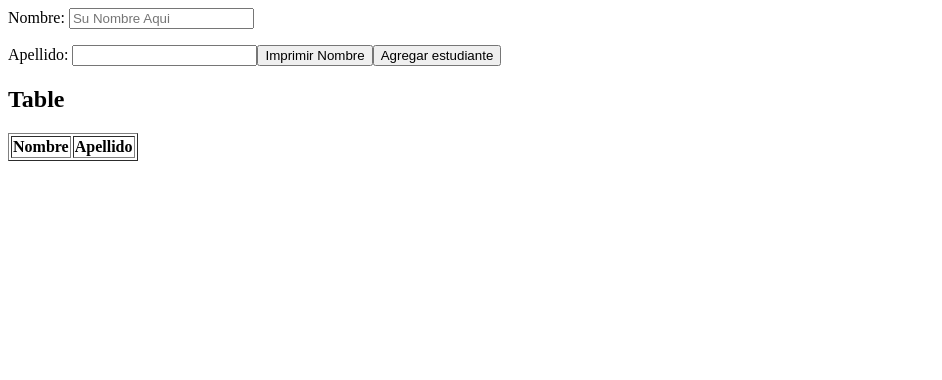
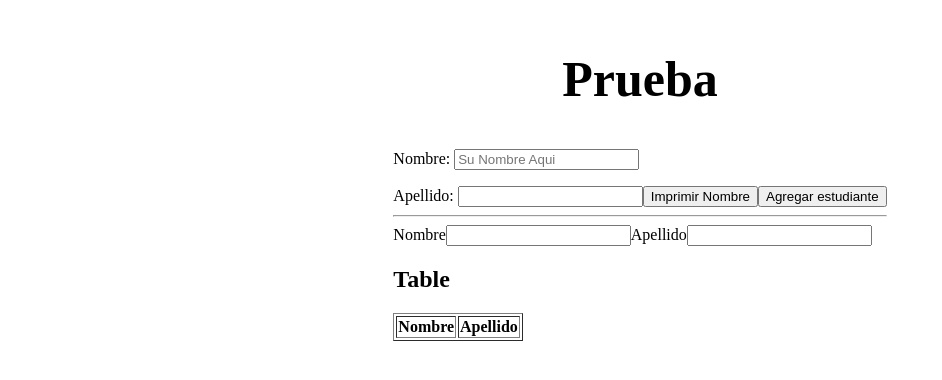
Before and after one commit to KaiOxS/pw_vue_u2_fc, a Vue app: page / in a window 1280 px wide. Shown: the top 380 px of the page, without its empty margins (0-942 px from the left). Built offline with nearby package versions, Linux system fonts and the light colour scheme.

Commit message:
Taller 16

```diff
--- a/src/App.vue
+++ b/src/App.vue
@@ -16,5 +16,4 @@
 </script>
 
 <style>
-
 </style>
--- a/src/components/Directivas.vue
+++ b/src/components/Directivas.vue
@@ -16,6 +16,19 @@
     <button v-on:click="agregarEstudiante()">Agregar estudiante</button>
     <!--<h1>{{ arreglo[0] }}</h1>-->
 
+    <hr />
+
+    <label for="id_nombre_1">Nombre</label>
+    <input v-model="nombre" id="id_nombre_1" type="text" />
+
+    <label for="id_apellido_1">Apellido</label>
+    <input
+      v-on:keypress.enter="agregarEstudiante1"
+      v-model="apellido"
+      id="id_apellido_1"
+      type="text"
+    />
+
     <ul>
       <li v-show="nombre" v-for="{ nombre, apellido } in arreglo" :key="nombre">
         {{ nombre }}-{{ apellido }}
@@ -30,9 +43,13 @@
         </tr>
       </thead>
       <tbody>
-            <tr v-show="nombre" v-for="{ nombre, apellido } in arreglo" :key="nombre">
-                <td> {{ nombre }}</td>
-                <td> {{ apellido }}</td>
+        <tr
+          v-show="nombre"
+          v-for="{ nombre, apellido } in arreglo"
+          :key="nombre"
+        >
+          <td>{{ nombre }}</td>
+          <td>{{ apellido }}</td>
         </tr>
       </tbody>
     </table>
@@ -62,6 +79,23 @@
       this.arreglo.push(estu);
       this.limpiarFormulario();
     },
+    agregarEstudiante1(event) {
+      console.log("Evento");
+      const estu2 = {
+        nombre: this.nombre,
+        apellido: this.apellido,
+      };
+      if (event.charCode !== 13) {
+        return;
+      }
+      this.arreglo.push(estu2);
+      this.limpiarFormulario();
+      console.log("Presionó el ENTER");
+      console.log("Se agrega Estudiante 1");
+      console.log(event);
+      console.log(event.charCode);
+      console.log(event.keyCode);
+    },
     limpiarFormulario() {
       this.nombre = null;
       this.apellido = null;
--- a/src/views/DirectivasView.vue
+++ b/src/views/DirectivasView.vue
@@ -1,16 +1,28 @@
 <template>
-  <Directivas/>
+  <div class="view-container">
+    <h2>Prueba</h2>
+    <Directivas />
+  </div>
 </template>
 
 <script>
-import Directivas from '../components/Directivas.vue';
+import Directivas from "../components/Directivas.vue";
 export default {
-    components:{
-        Directivas,
-    }
-}
+  components: {
+    Directivas,
+  },
+};
 </script>
 
-<style>
+<style scoped>
+.view-container {
+  display: flex;
+  justify-content: center;
+  align-items: center;
+  flex-direction: column;
+}
 
+h2 {
+  font-size: 50px;
+}
 </style>
```
Lines whose indentation alone changed are shown as unchanged.
